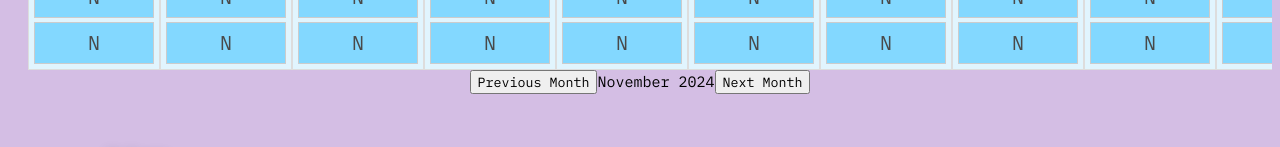
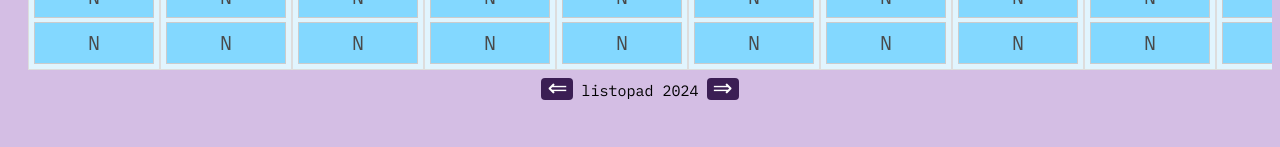
Before and after one commit to puksh/kalendarz, a Vue app: page / in a window 1280 px wide. Shown: the part 242-389 px from the top of the page. Built offline with nearby package versions, Linux system fonts and the light colour scheme; no server answers.

Commit message:
a11y: Changed to Polish
Cleaned up notification spam
Adding styles for buttons and shift change

```diff
--- a/src/components/CalendarComponent.vue
+++ b/src/components/CalendarComponent.vue
@@ -40,7 +40,7 @@
               >
                 <div class="day-date">{{ day.date.getDate() }}</div>
                 <div
-                  class="shift-slot"
+                  class="shift-slot 'user-changed': changedShifts[day.date.toDateString()]?.dayShift1, 'synced-changed': syncedChanges[day.date.toDateString()]?.dayShift1,"
                   @dragover.prevent
                   @drop="handleDrop(day.date, 'day1')"
                   @click="handleClickResetShift(day, 'dayShift1')"
@@ -51,7 +51,7 @@
                   <div class="empty-slot day" v-else>D</div>
                 </div>
                 <div
-                  class="shift-slot"
+                  class="shift-slot 'user-changed': changedShifts[day.date.toDateString()]?.dayShift2, 'synced-changed': syncedChanges[day.date.toDateString()]?.dayShift2,"
                   @dragover.prevent
                   @drop="handleDrop(day.date, 'day2')"
                   @click="handleClickResetShift(day, 'dayShift2')"
@@ -62,7 +62,7 @@
                   <div class="empty-slot day" v-else>D</div>
                 </div>
                 <div
-                  class="shift-slot"
+                  class="shift-slot 'user-changed': changedShifts[day.date.toDateString()]?.nightShift1, 'synced-changed': syncedChanges[day.date.toDateString()]?.nightShift1,"
                   @dragover.prevent
                   @drop="handleDrop(day.date, 'night1')"
                   @click="handleClickResetShift(day, 'nightShift1')"
@@ -73,7 +73,7 @@
                   <div class="empty-slot night" v-else>N</div>
                 </div>
                 <div
-                  class="shift-slot"
+                  class="shift-slot 'user-changed': changedShifts[day.date.toDateString()]?.nightShift2, 'synced-changed': syncedChanges[day.date.toDateString()]?.nightShift2,"
                   @dragover.prevent
                   @drop="handleDrop(day.date, 'night2')"
                   @click="handleClickResetShift(day, 'nightShift2')"
@@ -90,9 +90,9 @@
       </div>
     </section>
   </div>
-  <button @click="changeMonth(-1)">Previous Month</button>
-  <span>{{ monthYear }}</span>
-  <button @click="changeMonth(1)">Next Month</button>
+  <button class="buttonMonthChange" @click="changeMonth(-1)">⇐</button>
+  <span> {{ monthYear }} </span>
+  <button class="buttonMonthChange" @click="changeMonth(1)">⇒</button>
 
   <section>
     <!-- People List Section -->
@@ -140,12 +140,13 @@ export default {
       showPasswordModal: false,
       password: "",
       githubToken: import.meta.env.VITE_TOKEN,
+      locale: "pl",
     };
   },
   computed: {
     monthYear() {
       return new Date(this.selectedYear, this.selectedMonth).toLocaleString(
-        "default",
+        this.locale,
         {
           month: "long",
           year: "numeric",
@@ -195,7 +196,7 @@ export default {
             JSON.stringify(updatedData)
           );
 
-          addNotification("Shift updated locally", "green");
+          //addNotification("Shift updated locally", "green");
           this.madeChanges = true;
           this.draggedPerson = null;
         }
@@ -222,7 +223,7 @@ export default {
           JSON.stringify(updatedData)
         );
 
-        addNotification("Shift cleared locally", "green");
+        //addNotification("Shift cleared locally", "green");
         this.madeChanges = true; // Track changes
       }
     },
@@ -275,7 +276,7 @@ export default {
       const enteredPasswordHash = MD5(this.password).toString();
 
       if (enteredPasswordHash === hashedPassword) {
-        addNotification("Authorized", "green");
+        //addNotification("Authorized", "green");
 
         // Prepare data for committing
         const encodedContent = btoa(JSON.stringify(this.localData)); // Encode as Base64
@@ -290,7 +291,7 @@ export default {
           if (!response.ok) {
             throw new Error("Failed to update data on the server");
           }
-          addNotification("Data successfully updated on the server", "green");
+          //addNotification("Data successfully updated on the server", "green");
           this.madeChanges = false;
         } catch (error) {
           console.error("Error updating server data:", error);
@@ -300,7 +301,7 @@ export default {
           );
         }
       } else {
-        addNotification("Incorrect Password", "red");
+        addNotification("Złe hasło", "red");
       }
 
       this.showPasswordModal = false;
@@ -319,7 +320,7 @@ export default {
           }
         );
 
-        console.log(response);
+        //console.log(response);
         if (!response.ok) {
           if (response.status === 404) {
             addNotification("Data not found on server", "red");
@@ -356,7 +357,7 @@ export default {
           localStorage.setItem(date, JSON.stringify(shifts)); // Sync localStorage
         }
 
-        addNotification("Local data synced with the server", "blue");
+        addNotification("Wykryto nowe zmiany", "blue");
         this.madeChanges = false; // Reset the change flag
       } else {
         console.log("Data is already up-to-date");
@@ -627,4 +628,23 @@ export default {
   box-shadow: 0 2px 4px rgba(0, 0, 0, 0.1);
   text-align: center;
 }
+.buttonMonthChange {
+  background-color: #3b1e54;
+  color: #fff;
+  border: none;
+  border-radius: 4px;
+  cursor: pointer;
+  font-size: 24px;
+  transition: background-color 0.3s ease;
+  margin: 8px 8px 0 8px;
+  padding-bottom: 5px;
+  line-height: 16px;
+}
+.user-changed {
+  background-color: yellow; /* Highlight user-made changes */
+}
+
+.synced-changed {
+  background-color: greenyellow; /* Highlight server-synced changes */
+}
 </style>
```
